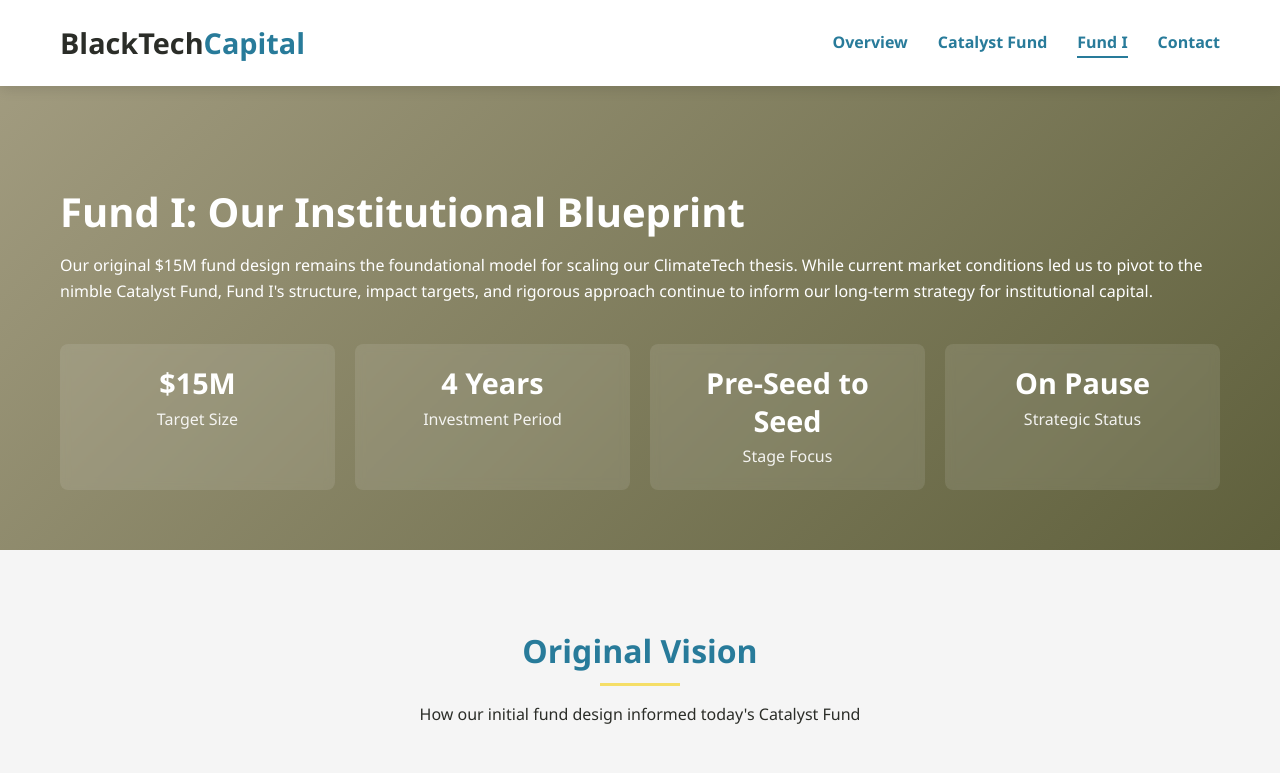
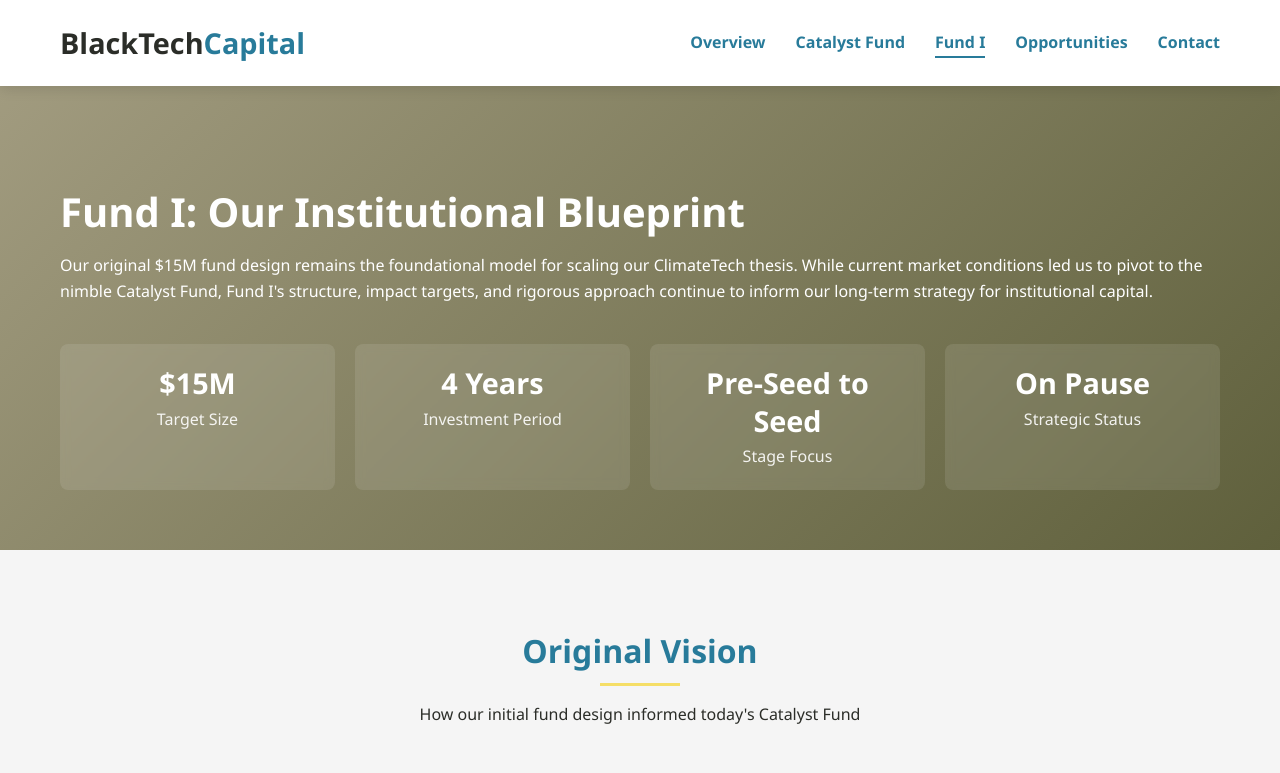
Before and after one commit to keyona-rerev/BlackTech-Capital-2026-Overview, a website: page fund-i.html in a window 1280 px wide. Shown: the top 773 px of the page. Drawn offline with Linux system fonts and the light colour scheme.

Commit message:
Add 'Opportunities' link to navigation
Added 'Opportunities' link to the header and footer navigation.

```diff
--- a/fund-i.html
+++ b/fund-i.html
@@ -20,6 +20,7 @@
                     <li><a href="index.html">Overview</a></li>
                     <li><a href="catalyst-fund.html">Catalyst Fund</a></li>
                     <li><a href="fund-i.html" class="active">Fund I</a></li>
+                    <li><a href="opportunities.html">Opportunities</a></li>
                     <li><a href="catalyst-fund.html#contact">Contact</a></li>
                 </ul>
             </nav>
@@ -242,6 +243,7 @@
                 <a href="index.html">Overview</a>
                 <a href="catalyst-fund.html">Catalyst Fund</a>
                 <a href="fund-i.html" class="active">Fund I</a>
+                <a href="opportunities.html">Opportunities</a>
                 <a href="catalyst-fund.html#contact">Contact</a>
             </div>
                 <p class="copyright">© 2025 BlackTech Capital. All rights reserved.</p>
```
Lines whose indentation alone changed are shown as unchanged.
